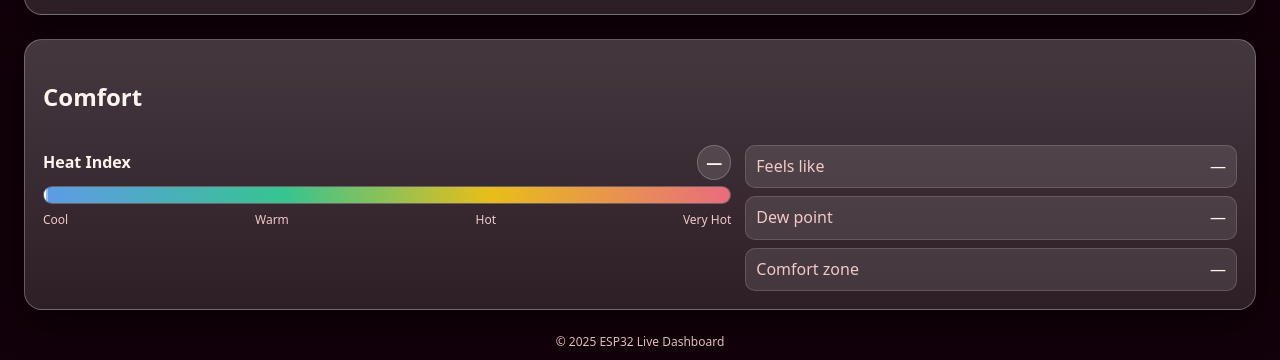
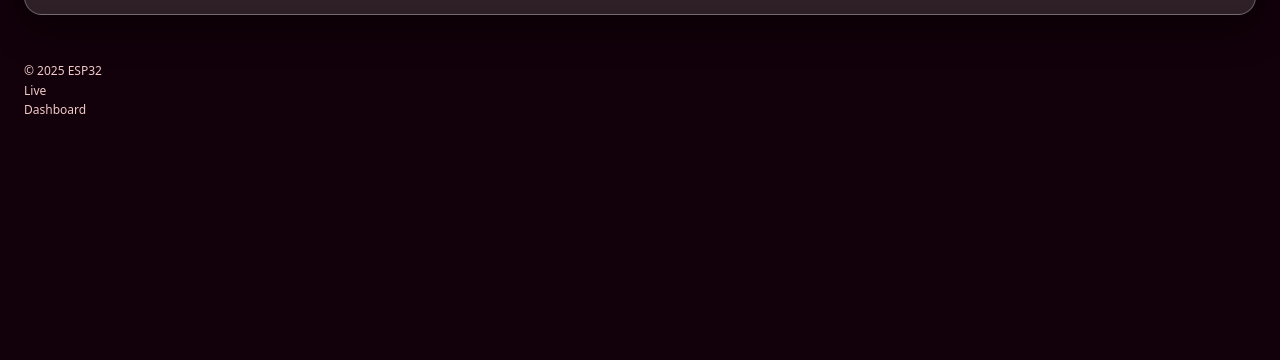
Before and after one commit to PhumAkrthum/Esp32web, a plain HTML site: page display/index.html in a window 1280 px wide. Shown: the part 823-1183 px from the top of the page. After the commit the page ends 980 px from the top, so only its background shows below. Drawn offline with Linux system fonts and the light colour scheme; no server answers.

Commit message:
กดิ

```diff
--- a/display/index.html
+++ b/display/index.html
@@ -141,31 +141,7 @@
         <div class="dim tiny"></div>
       </section>
 
-      <!-- COMFORT (คงเดิม) -->
-      <section class="card comfort">
-        <div class="card-head"><h2>Comfort</h2></div>
-        <div class="comfort-grid">
-          <div class="meter">
-            <div class="meter-head">
-              <b>Heat Index</b>
-              <span id="hiText" class="badge">—</span>
-            </div>
-            <div class="meter-bar">
-              <div class="meter-grad"></div>
-              <div id="hiPointer" class="pointer" style="left:0%"></div>
-            </div>
-            <div class="meter-scale">
-              <span>Cool</span><span>Warm</span><span>Hot</span><span>Very Hot</span>
-            </div>
-          </div>
-          <div class="facts">
-            <div class="fact"><span class="k">Feels like</span><span id="feelsLike">—</span></div>
-            <div class="fact"><span class="k">Dew point</span><span id="factDew">—</span></div>
-            <div class="fact"><span class="k">Comfort zone</span><span id="comfortZone">—</span></div>
-          </div>
-        </div>
-      </section>
-    </main>
+
 
     <footer class="foot">
       <span class="dim tiny">© <span id="yr"></span> ESP32 Live Dashboard</span>
```
